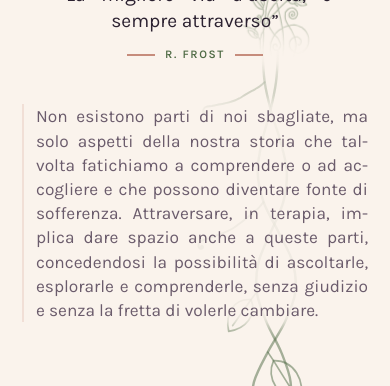
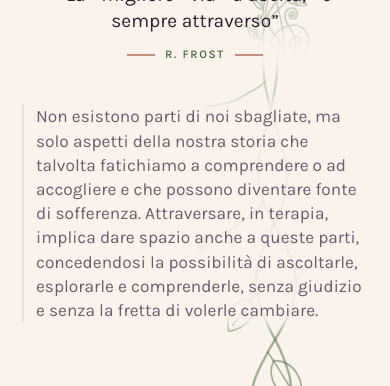
Before and after one commit to Manuelgujo/demo-franci, a Jekyll site: the page built from index.html, in a window 390 px wide. Shown: the part 303-689 px from the top of the page. Built offline with Jekyll 4.4.1, drawn with Linux system fonts in a browser that asks for light colours.

Commit message:
Mobile intro: testo allineato a sinistra, niente sillabazione né spaziature forzate

```diff
--- a/assets/css/style.css
+++ b/assets/css/style.css
@@ -319,7 +319,8 @@
 
     .hero .hero-intro{
       order:2;max-width:none;font-size:.8rem;line-height:1.4;color:var(--ink-soft);
-      text-align:justify;hyphens:auto;-webkit-hyphens:auto;
+      text-align:left;hyphens:manual;-webkit-hyphens:manual;word-spacing:normal;
+      overflow-wrap:normal;word-break:normal;
       padding-left:12px;border-left:2px solid var(--rose-soft);
     }
   }
```
